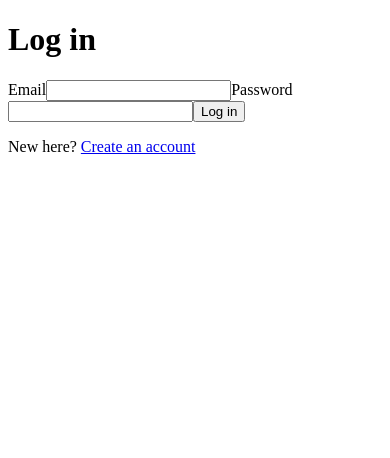
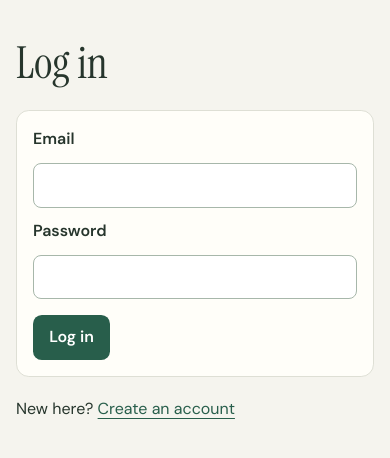
Before and after one commit to mishrarakesh-1902/Note-Taking-App, a React (Vite) app in the folder client/: page /login in a window 390 px wide. Shown: the top 458 px of the page. Built offline with nearby package versions, Linux system fonts and the light colour scheme; no server answers.

Commit message:
style: clean up ui and make it responsive

```diff
--- a/client/src/main.tsx
+++ b/client/src/main.tsx
@@ -4,6 +4,7 @@ import { AuthForm } from './AuthForm'
 import { AuthProvider, RequireAuth, useAuth } from './auth'
 import { Dashboard } from './Dashboard'
 import { NoteForm } from './NoteForm'
+import './styles.css'
 
 function AuthPage({ mode }: { mode: 'login' | 'signup' }) {
   const { token, signIn } = useAuth()
--- /dev/null
+++ b/client/src/styles.css
@@ -0,0 +1,110 @@
+@import url('https://fonts.googleapis.com/css2?family=DM+Sans:wght@400;500;600;700&family=Instrument+Serif&display=swap');
+
+:root {
+  font-family: 'DM Sans', system-ui, sans-serif;
+  color: #26352c;
+  background: #f5f4ee;
+  line-height: 1.55;
+  font-synthesis: none;
+}
+
+* { box-sizing: border-box; }
+body { margin: 0; }
+main { width: min(100% - 2rem, 64rem); margin: 0 auto; padding: 3rem 0; }
+h1, h2, p { margin: 0; }
+
+h1 {
+  font-family: 'Instrument Serif', Georgia, serif;
+  font-weight: 400;
+  font-size: clamp(2.75rem, 7vw, 4.5rem);
+  line-height: 1.05;
+}
+
+h2 { font-size: 1.15rem; line-height: 1.3; }
+a { color: #285e4b; text-underline-offset: .22em; }
+button, input, textarea { font: inherit; }
+
+button, .button {
+  border: 1px solid transparent;
+  border-radius: .55rem;
+  background: #285e4b;
+  color: white;
+  padding: .55rem .95rem;
+  cursor: pointer;
+  text-decoration: none;
+  font-weight: 600;
+}
+
+button:hover, .button:hover { background: #1b4939; }
+button:disabled { opacity: .65; cursor: default; }
+:focus-visible { outline: 3px solid #548c75; outline-offset: 3px; }
+.secondary { color: #285e4b; background: transparent; border-color: #a7b7aa; }
+.secondary:hover { background: #e7eee7; }
+.danger { color: #942d36; background: transparent; padding: .35rem .6rem; }
+.danger:hover { background: #f9e9e9; }
+.error { color: #942d36; }
+.muted { color: #526258; overflow-wrap: anywhere; }
+
+.auth, .editor { max-width: 38rem; }
+.auth { max-width: 28rem; }
+.auth h1, .editor h1 { margin: 1rem 0 1.5rem; }
+.auth > p { margin-top: 1.25rem; }
+
+form {
+  display: grid;
+  gap: .7rem;
+  padding: clamp(1rem, 4vw, 1.75rem);
+  border: 1px solid #dedfd5;
+  border-radius: .8rem;
+  background: #fffef9;
+}
+
+form label { font-weight: 600; }
+form button { justify-self: start; margin-top: .3rem; }
+
+input, textarea {
+  width: 100%;
+  border: 1px solid #a7b7aa;
+  border-radius: .5rem;
+  padding: .55rem .65rem;
+  background: white;
+  color: inherit;
+}
+
+textarea { resize: vertical; }
+input[aria-invalid='true'] { border-color: #942d36; }
+
+.page-header, .toolbar {
+  display: flex;
+  justify-content: space-between;
+  align-items: center;
+  gap: 1rem;
+  flex-wrap: wrap;
+}
+
+.page-header { padding-bottom: 1.4rem; border-bottom: 1px solid #d7dcd2; }
+.toolbar { margin: 1.35rem 0; }
+.notes {
+  display: grid;
+  grid-template-columns: repeat(auto-fit, minmax(min(100%, 18rem), 1fr));
+  gap: 1rem;
+  list-style: none;
+  padding: 0;
+}
+
+.note, .empty {
+  background: #fffef9;
+  border: 1px solid #dedfd5;
+  border-radius: .8rem;
+  padding: 1.2rem;
+  overflow-wrap: anywhere;
+}
+
+.note { display: flex; flex-direction: column; gap: .75rem; }
+.note-content { white-space: pre-wrap; flex: 1; }
+.note-actions { display: flex; align-items: center; gap: .9rem; }
+.empty { color: #526258; }
+
+@media (max-width: 35rem) {
+  main { padding: 1.5rem 0; }
+}
```
